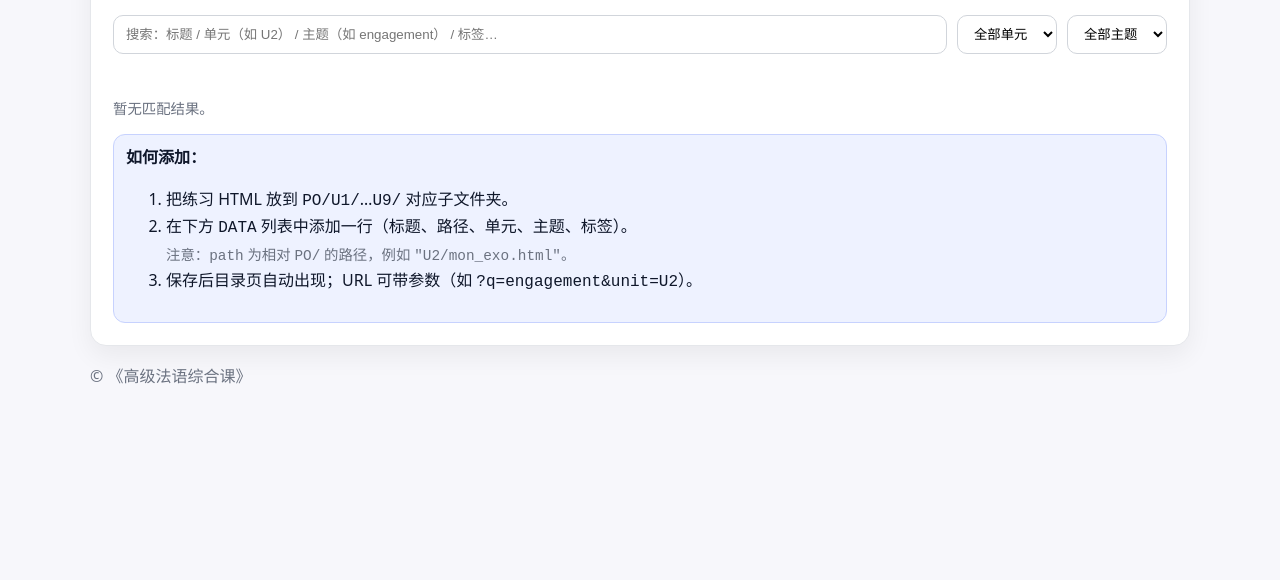
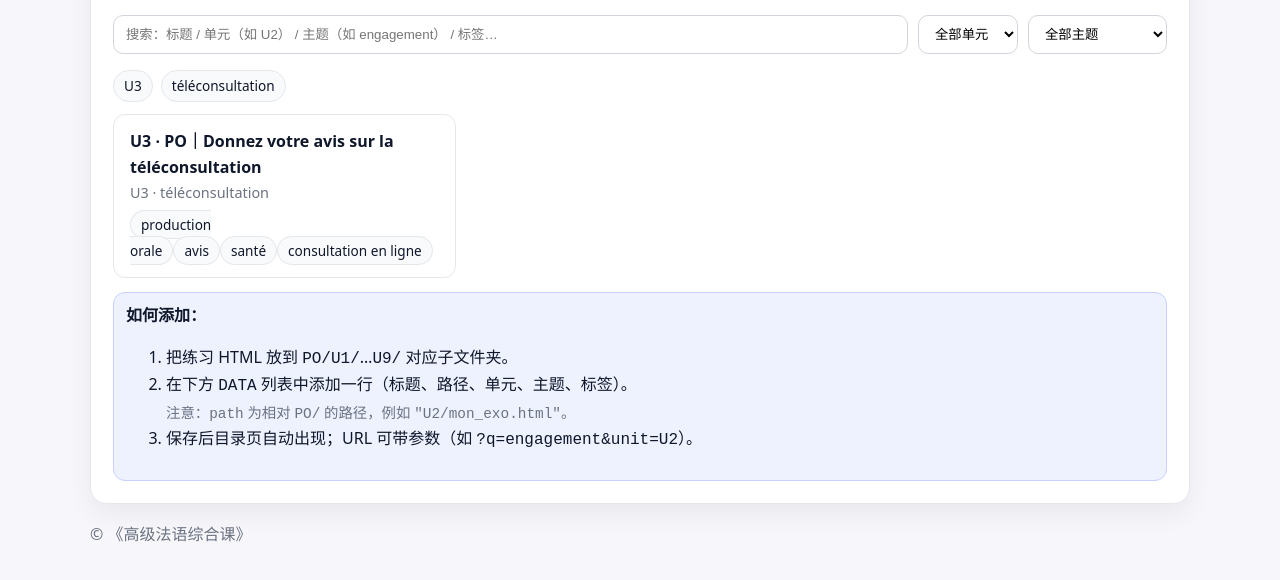
Before and after one commit to chenfangchongqing-dev/Exo, a plain HTML site: page PO/index.html in a window 1280 px wide. Shown: the part 164-744 px from the top of the page. Drawn offline with Linux system fonts and the light colour scheme.

Commit message:
Update index.html

```diff
--- a/PO/index.html
+++ b/PO/index.html
@@ -64,8 +64,13 @@
   // ===== 目录数据（按需添加）=====
   // path 为相对 PO/ 的路径，支持子文件夹：如 "U2/parler-engagement.html"
   const DATA = [
-    // 示例（可删）：
-    // { title: "U2·口语｜Témoigne : raconter son engagement", path: "U2/parler-engagement.html", unit: "U2", theme: "engagement", tags: ["expression orale","témoignage","actions"] },
+    {
+      title: "U3 · PO｜Donnez votre avis sur la téléconsultation",
+      path: "U3/exo1.html",
+      unit: "U3",
+      theme: "téléconsultation",
+      tags: ["production orale", "avis", "santé", "consultation en ligne"]
+    },
   ];
 
   // ===== 渲染逻辑（与写作 PE 保持一致）=====
```
